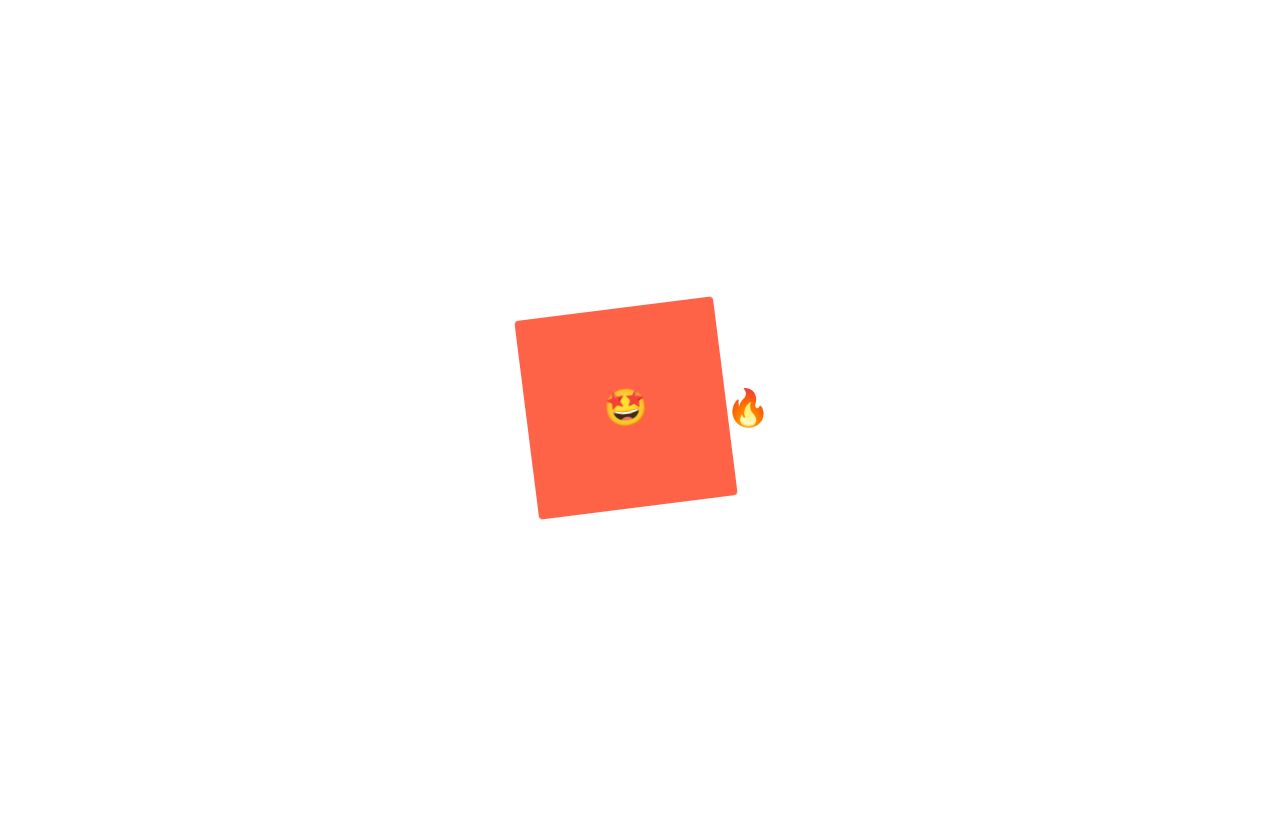
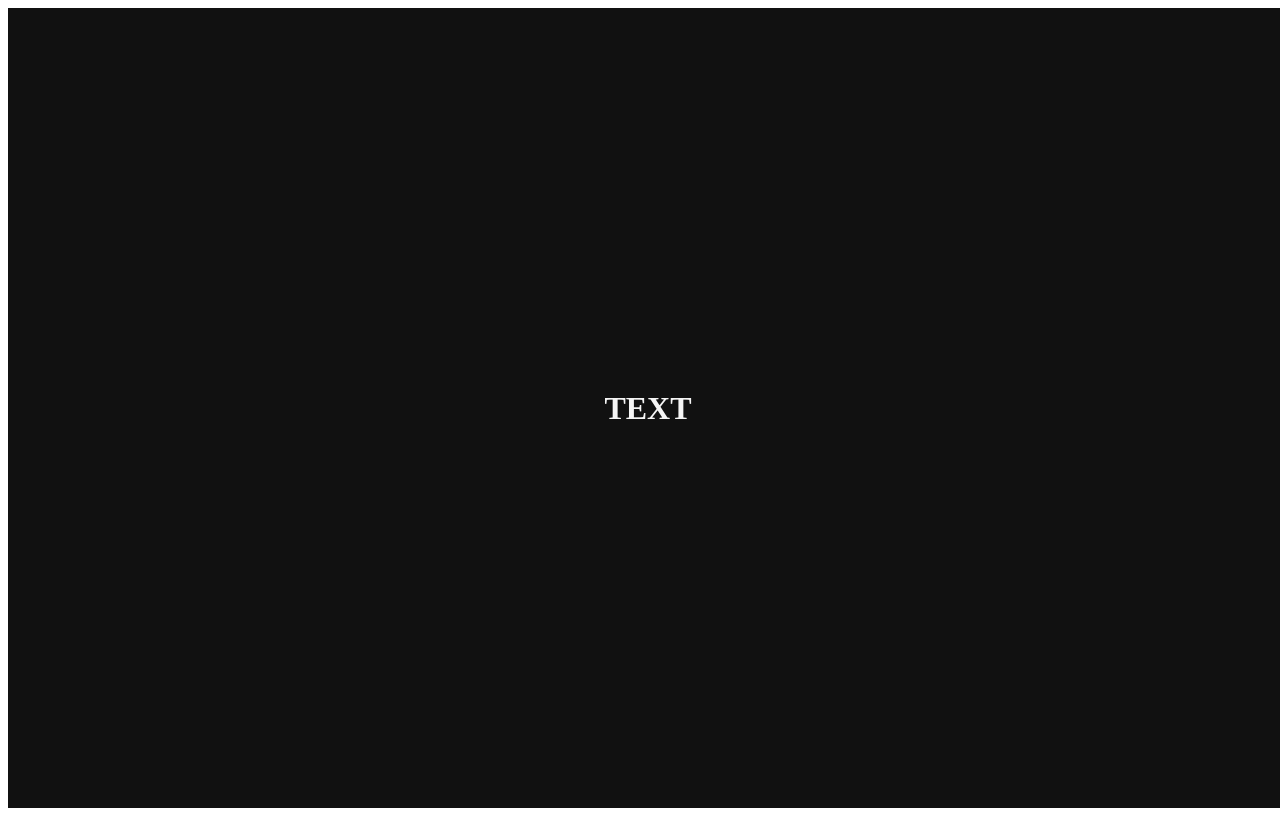
Before and after one commit to 7luky/react-masterclass, a React (Create React App) app: page / in a window 1280 px wide. Built offline with nearby package versions, Linux system fonts and the light colour scheme.

Commit message:
#2.7 Themes

```diff
--- a/src/App.js
+++ b/src/App.js
@@ -1,4 +1,8 @@
-import styled, { keyframes } from "styled-components";
+import styled from "styled-components";
+
+const Ttile = styled.h1`
+  color: ${(props) => props.theme.textColor};
+`;
 
 const Wrapper = styled.div`
   display: flex;
@@ -6,48 +10,13 @@
   width: 100vw;
   justify-content: center;
   align-items: center;
-`;
-
-const rotationAnimation = keyframes`
-  0% {
-    transform: rotate(0deg);
-    border-radius: 0px;
-  }
-  50% {
-    border-radius: 100px;
-  }
-  100% {
-    transform: rotate(360deg);
-    border-radius: 0px;
-  }
-`;
-
-const Emoji = styled.span`
-  font-size: 36px;
-`;
-
-const Box = styled.div`
-  height: 200px;
-  width: 200px;
-  background-color: tomato;
-  display: flex;
-  justify-content: center;
-  align-items: center;
-  animation: ${rotationAnimation} 1s linear infinite;
-  ${Emoji} {
-    &:hover {
-      font-size: 98px;
-    }
-  }
+  background-color: ${(props) => props.theme.backgroundColor};
 `;
 
 function App() {
   return (
     <Wrapper>
-      <Box>
-        <Emoji>🤩</Emoji>
-      </Box>
-      <Emoji>🔥</Emoji>
+      <Ttile>TEXT</Ttile>
     </Wrapper>
   );
 }
--- a/src/index.js
+++ b/src/index.js
@@ -1,10 +1,23 @@
 import React from "react";
 import ReactDOM from "react-dom/client";
+import { ThemeProvider } from "styled-components";
 import App from "./App";
 
 const root = ReactDOM.createRoot(document.getElementById("root"));
+
+const darkTheme = {
+  textColor: "whitesmoke",
+  backgroundColor: "#111",
+};
+const lightTheme = {
+  textColor: "#111",
+  backgroundColor: "whitesmoke",
+};
+
 root.render(
   <React.StrictMode>
-    <App />
+    <ThemeProvider theme={darkTheme}>
+      <App />
+    </ThemeProvider>
   </React.StrictMode>
 );
```
